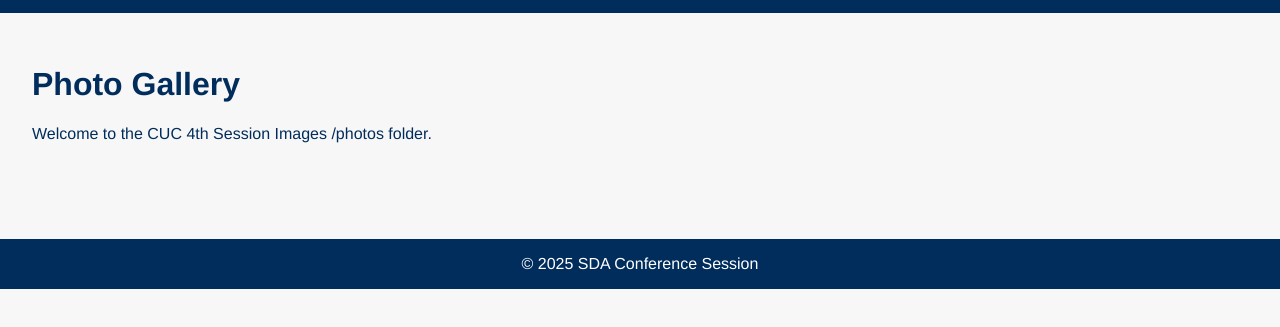
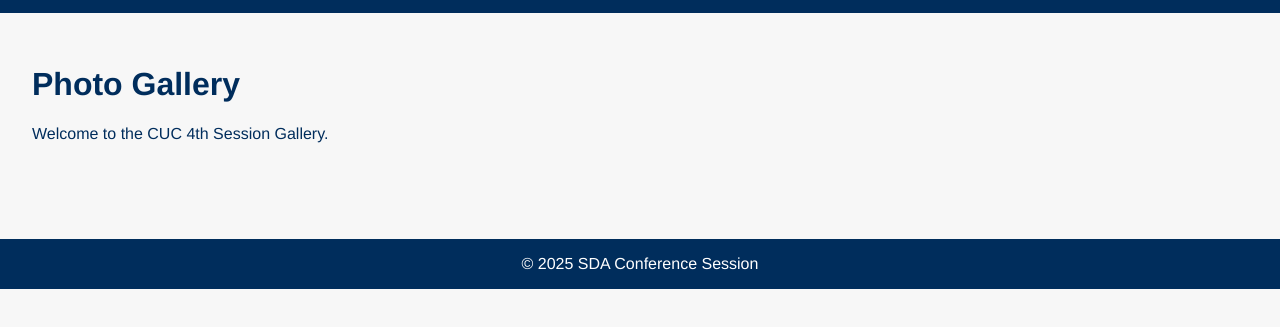
Before and after one commit to cuc-adventist/conference-session-site, a plain HTML site: page gallery.html in a window 1280 px wide. Shown: the part 59-386 px from the top of the page. Drawn offline with Linux system fonts and the light colour scheme; no server answers.

Commit message:
Update welcome message in gallery.html

```diff
--- a/gallery.html
+++ b/gallery.html
@@ -15,7 +15,7 @@
 </header>
 <div class='container'>
 <h1>Photo Gallery</h1>
-<p>Welcome to the CUC 4th Session Images /photos folder.</p>
+<p>Welcome to the CUC 4th Session Gallery.</p>
 <div id="gallery" style="display:grid;grid-template-columns:repeat(auto-fill,minmax(200px,1fr));gap:10px;"></div>
 <script src="gallery.js"></script>
 </div><footer>© 2025 SDA Conference Session</footer></body></html>
```
